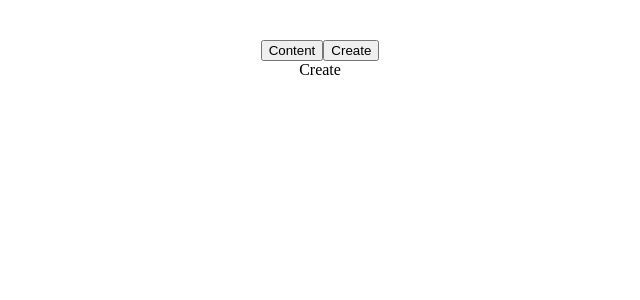
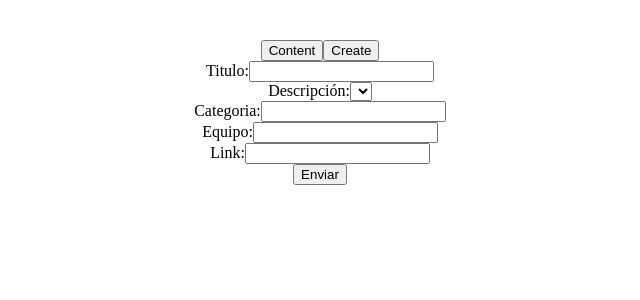
Before and after one commit to Jucalo21/Rubrica-2023-1-web2, a React (Vite) app: page / in a window 1280 px wide. Both pictures are taken after a click on the button "Create". Shown: the top 300 px of the page, without its empty margins (320-960 px from the left). Built offline with nearby package versions, Linux system fonts and the light colour scheme.

Commit message:
guardado 1

```diff
--- a/src/pages/Create.jsx
+++ b/src/pages/Create.jsx
@@ -1,10 +1,63 @@
 import React from 'react'
+import { useFormik, Formik} from 'formik'
 
 const Create = () => {
 
+    const formik=useFormik(
+        {
+            initialValues:{
+                titulo:'',descripcion:'',categoria:'',equipo:'',link:''},
+                onSubmit: values=>{
+                console.log(values)
+            }
+        }
+    )
+
     return (
     <div>
-        Create
+        <form onSubmit={formik.handleSubmit}>
+            <div>
+                <label>Titulo:</label>
+                <input type="text"
+                name='titulo'
+                id='titulo'
+                onChange={Formik.handleChange}
+                />
+            </div>
+            <div>
+                <label>Descripción:</label>
+                <select name="descripcion" id="descripcion" onChange={Formik.handleChange}>
+                    <option value="Equipo"></option>
+                    <option value="Mesa"></option>
+                    <option value="Motor"></option>
+                </select>
+            </div>
+            <div>
+                <label>Categoria:</label>
+                <input type="text"
+                name='categoria'
+                id='categoria'
+                onChange={Formik.handleChange}
+                />
+            </div>
+            <div>
+                <label>Equipo:</label>
+                <input type="text"
+                name='equipo'
+                id='equipo'
+                onChange={Formik.handleChange}
+                />
+            </div>
+            <div>
+                <label>Link:</label>
+                <input type="text"
+                name='link'
+                id='link'
+                onChange={Formik.handleChange}
+                />
+            </div>
+            <input type="submit" value="Enviar"/>
+        </form>
     </div>
 )
 }
```
